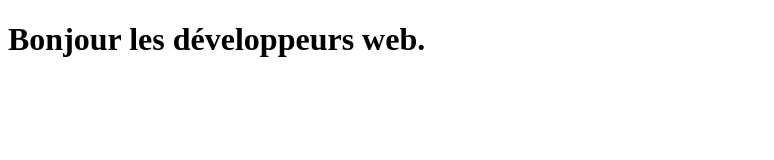
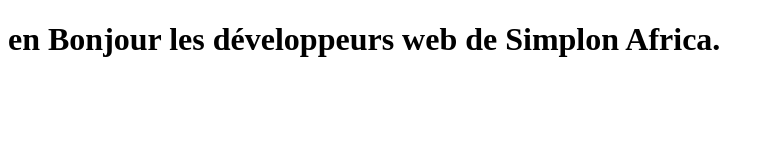
Before and after one commit to FatimataAliouSall/Exo5, a plain HTML site: page index.html in a window 1280 px wide. Shown: the whole page, without its empty margins (0-774 px from the left). Drawn offline with Linux system fonts and the light colour scheme.

Commit message:
Feature 2 : updated h1 text

```diff
--- a/index.html
+++ b/index.html
@@ -6,7 +6,7 @@
     <title>: TP Git Fusion des Branches.</title>
 </head>
 <body>
-    <h1>Bonjour les
-        développeurs web.</h1>
+    <h1>en Bonjour les
+        développeurs web de Simplon Africa.</h1>
 </body>
 </html>
```
